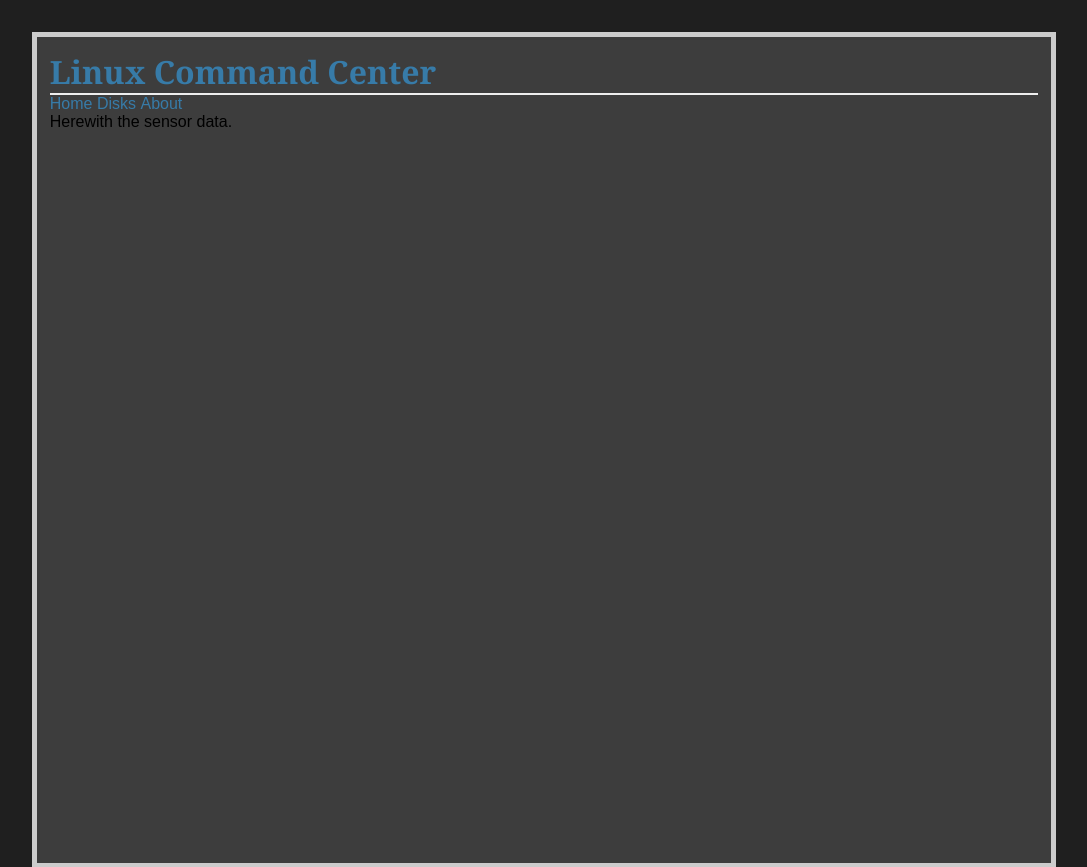
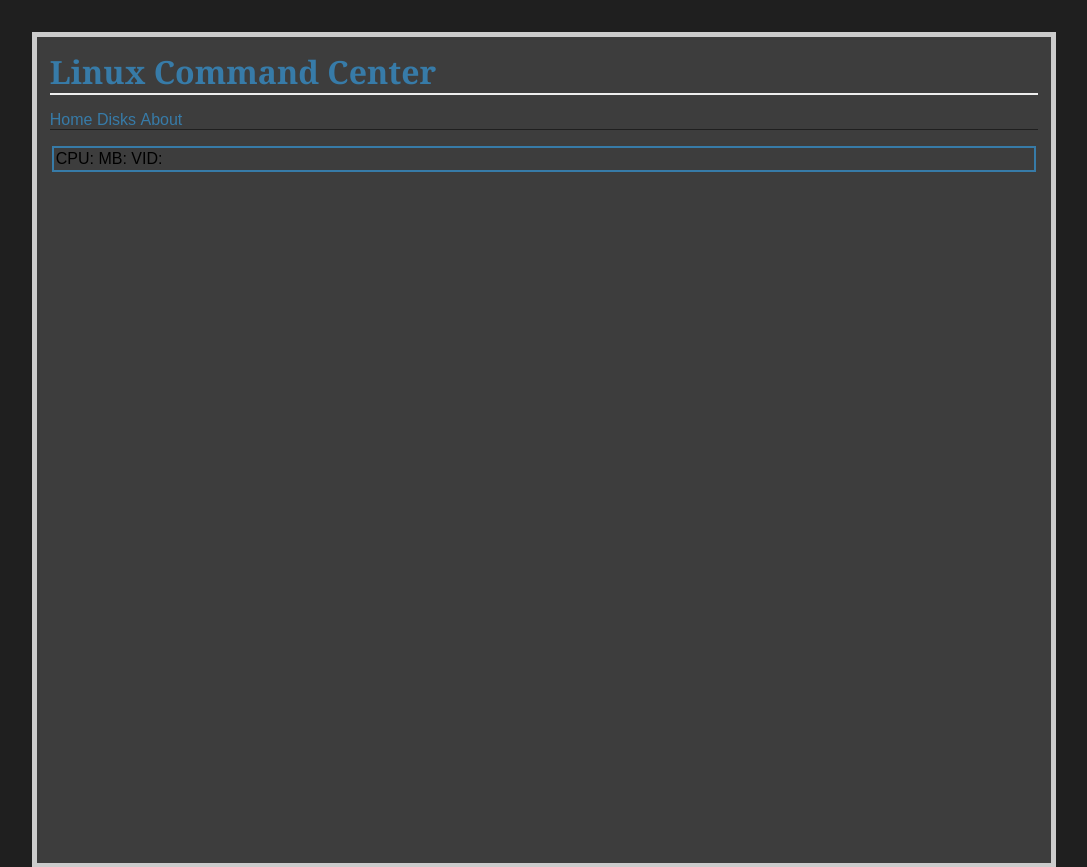
Before and after one commit to johntcaldas/CommandCenter, a Flask app: page / in a window 1280 px wide. Shown: the top 867 px of the page, without its empty margins (96-1183 px from the left). Run offline with Flask 2, Linux system fonts and the light colour scheme; some libraries are stand-ins or nearby versions.

Commit message:
Showing abridged sensors output.

```diff
--- a/main.py
+++ b/main.py
@@ -1,10 +1,15 @@
+"""
+The main execution entry-point for the webapp/services.
+"""
+
+# Import system stuff
 from flask import Flask, request, session, g, redirect, url_for,\
     abort, render_template, flash, jsonify
-import os
-import sys
 
 app = Flask(__name__)
 
+#Import our stuff
+from services.sensors import SensorService
 
 @app.before_request
 def before_request_callback():
@@ -39,13 +44,16 @@ def about():
 
 @app.route("/system/sensors", methods=['GET'])
 def sensors():
-    sensors = os.popen('sensors')
-    sensors_by_line = []
-    for line in sensors.readlines():
-        sensors_by_line.append(line)
+
+    sensor_service = SensorService()
+    sensor_data = sensor_service.get_sensor_data()
 
 
-    return jsonify({'success': True, 'result': sensors_by_line})
+    return jsonify({'success': True,
+                    'cpu_temp': sensor_data['cpu_temp'],
+                    'mb_temp': sensor_data['mb_temp'],
+                    'vid_temp': sensor_data['vid_temp'],
+                    'sensor_data': sensor_data['sensor_data']})
 
 
 if __name__ == "__main__":
--- /dev/null
+++ b/services/sensors.py
@@ -0,0 +1,57 @@
+"""
+Sensor Service
+
+This service interfaces with the linux 'sensors' command.
+
+"""
+
+import os
+import re
+
+class SensorService():
+
+    def get_sensor_data(self):
+        """
+        Call 'sensors', pull out the cpu, mb, and vid temps.
+        Return these as separate values, along with the whole dump of the command.
+        """
+
+        sensors = os.popen('sensors')
+        sensors_by_line = []
+
+        cpu_temp = ""
+        mb_temp = ""
+        vid_temp = ""
+
+        for line in sensors.readlines():
+            sensors_by_line.append(line)
+
+            if "CPU Temperature" in line:
+                cpu_temp = self._get_first_temp_in_sensor_line(line)
+
+
+            elif "MB Temperature" in line:
+                mb_temp = self._get_first_temp_in_sensor_line(line)
+
+            elif "temp1" in line:
+                vid_temp = self._get_first_temp_in_sensor_line(line)
+
+        sensor_data = ''.join(sensors_by_line)
+
+        get_sensor_data_result = {
+            'sensor_data': sensor_data,
+            'cpu_temp': cpu_temp,
+            'mb_temp': mb_temp,
+            'vid_temp': vid_temp
+        }
+
+        return get_sensor_data_result
+
+
+    def _get_first_temp_in_sensor_line(self, line=""):
+        temp = ""
+        match_obj = re.search("\\+[0-9]......", line, re.I)
+        if match_obj is not None:
+            temp = match_obj.group()
+
+        return temp
--- /dev/null
+++ b/static/js/home.js
@@ -0,0 +1,58 @@
+
+function Home() {
+
+    var self = this;
+    var m_sensorData = [];
+    var m_fullDataShowing = false;
+
+    this.initialize = function() {
+        var sensorDiv = $("#sensorData");
+        sensorDiv.click(function() {
+           self.toggleFullSensorData()
+        });
+
+        //this.getSensorData(sensorDiv)
+    };
+
+
+    this.getSensorData = function() {
+        $.getJSON($SCRIPT_ROOT + '/system/sensors', {
+            a: "I am parameter a yo",
+            b: "I am parameter b yo"
+        }, function(data) {
+            m_sensorData = data;
+            self.showAbridgedSensorData()
+        });
+    };
+
+
+    this.toggleFullSensorData = function () {
+        if(m_fullDataShowing) {
+            self.showAbridgedSensorData();
+            m_fullDataShowing = false;
+        }
+        else {
+            self.showFullSensorData();
+            m_fullDataShowing = true;
+        }
+    };
+
+
+    this.showAbridgedSensorData = function() {
+        $("#sensorData").text("CPU: " + m_sensorData['cpu_temp'] +
+                              " MB: " + m_sensorData['mb_temp'] +
+                              " VID: " + m_sensorData['vid_temp']);
+    };
+
+
+    this.showFullSensorData = function() {
+        $('#sensorData').text("Full YO")
+    };
+}
+
+
+$(document).ready(function() {
+    var home = new Home();
+    home.initialize();
+    home.getSensorData();
+});
--- a/static/js/tinker.js
+++ /dev/null
@@ -1,28 +0,0 @@
-
-function myTinkerClassThingy() {
-
-    var self = this;
-
-    this.initialize = function() {
-        var sensorDiv = $("#sensorData");
-        sensorDiv.click(function() {
-           self.getSensorData()
-        });
-
-        //this.getSensorData(sensorDiv)
-    };
-
-    this.getSensorData = function() {
-        $.getJSON($SCRIPT_ROOT + '/system/sensors', {
-            a: "I am parameter a yo",
-            b: "I am parameter b yo"
-        }, function(data) {
-            $("#sensorData").text(data.result[0]);
-        });
-    };
-}
-
-$(document).ready(function() {
-    g_handler = new myTinkerClassThingy();
-    g_handler.initialize();
-});
--- a/static/style.css
+++ b/static/style.css
@@ -10,6 +10,7 @@ Blue --------------------------------- #377BA8
 
 */
 
+/* Global */
 body {
     font-family: sans-serif;
     background: #1F1F1F;
@@ -29,14 +30,24 @@ h2              { font-size: 1.2em; }
                   padding: 0.8em;
                   background: #3D3D3D; }
 
+div.contentContainer {
+    border: 2px solid #377BA8;
+    margin: 2px;
+    padding: 2px;
+}
 
 
+/* Navigation Bar */
+#topnav {
+
+}
 
 #navcontainer ul
 {
-    margin: 0;
+    /*margin: 0;*/
     padding: 0;
     list-style-type: none;
+    border-bottom: 1px solid #1F1F1F;
 }
 #navcontainer ul li { display: inline; }
 #navcontainer ul li a { text-decoration: none; }
--- a/templates/layout.html
+++ b/templates/layout.html
@@ -1,6 +1,9 @@
 <!doctype html>
+
 <title>Linux Command Center</title>
+
 <link rel="shortcut icon" href="{{ url_for('static', filename='favicon.ico') }}">
+
 <link rel=stylesheet type=text/css href="{{ url_for('static', filename='style.css') }}">
 
 <script src="//ajax.googleapis.com/ajax/libs/jquery/1.6.1/jquery.js"></script>
@@ -13,10 +16,11 @@
     $SCRIPT_ROOT = {{ request.script_root|tojson|safe }};
 </script>
 
+
 <div class=page>
     <h1>Linux Command Center</h1>
     <div id="navcontainer">
-        <nav>
+        <nav id="topnav">
             <ul class>
                 <li> <a href="{{ url_for('home') }}"> Home </a> </li>
                 <li> <a href="{{ url_for('disks') }}"> Disks </a> </li>
--- a/templates/main.html
+++ b/templates/main.html
@@ -1,6 +1,6 @@
 {% extends "layout.html" %}
 {% block body %}
-<script type=text/javascript src="{{ url_for('static', filename='js/tinker.js') }}"></script>
+<script type=text/javascript src="{{ url_for('static', filename='js/home.js') }}"></script>
 <div id="sensorData" class="contentContainer">
 Herewith the sensor data.
 </div>
```
Also changed, not shown: services/__init__.py (added), 2 other files.
